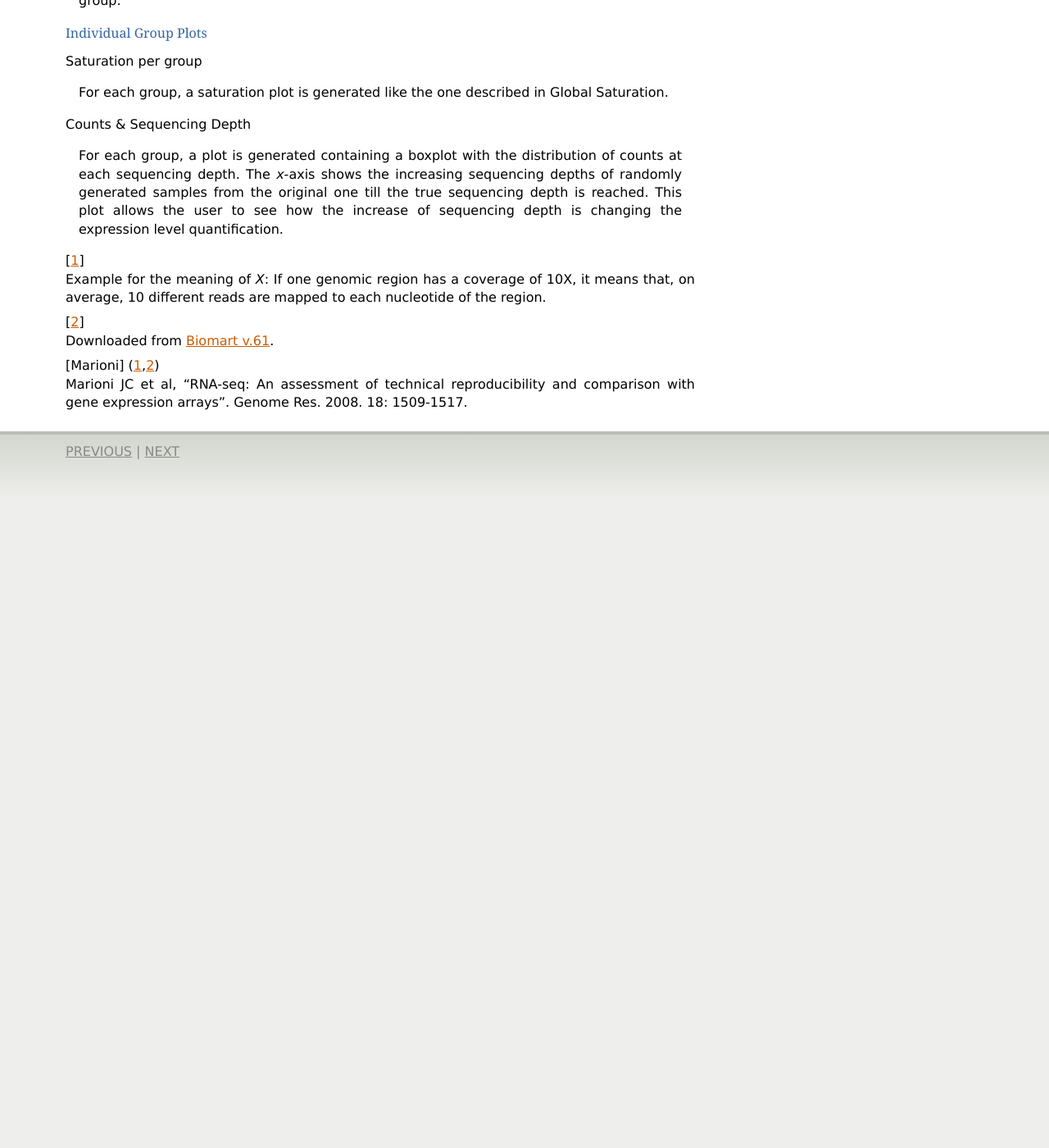
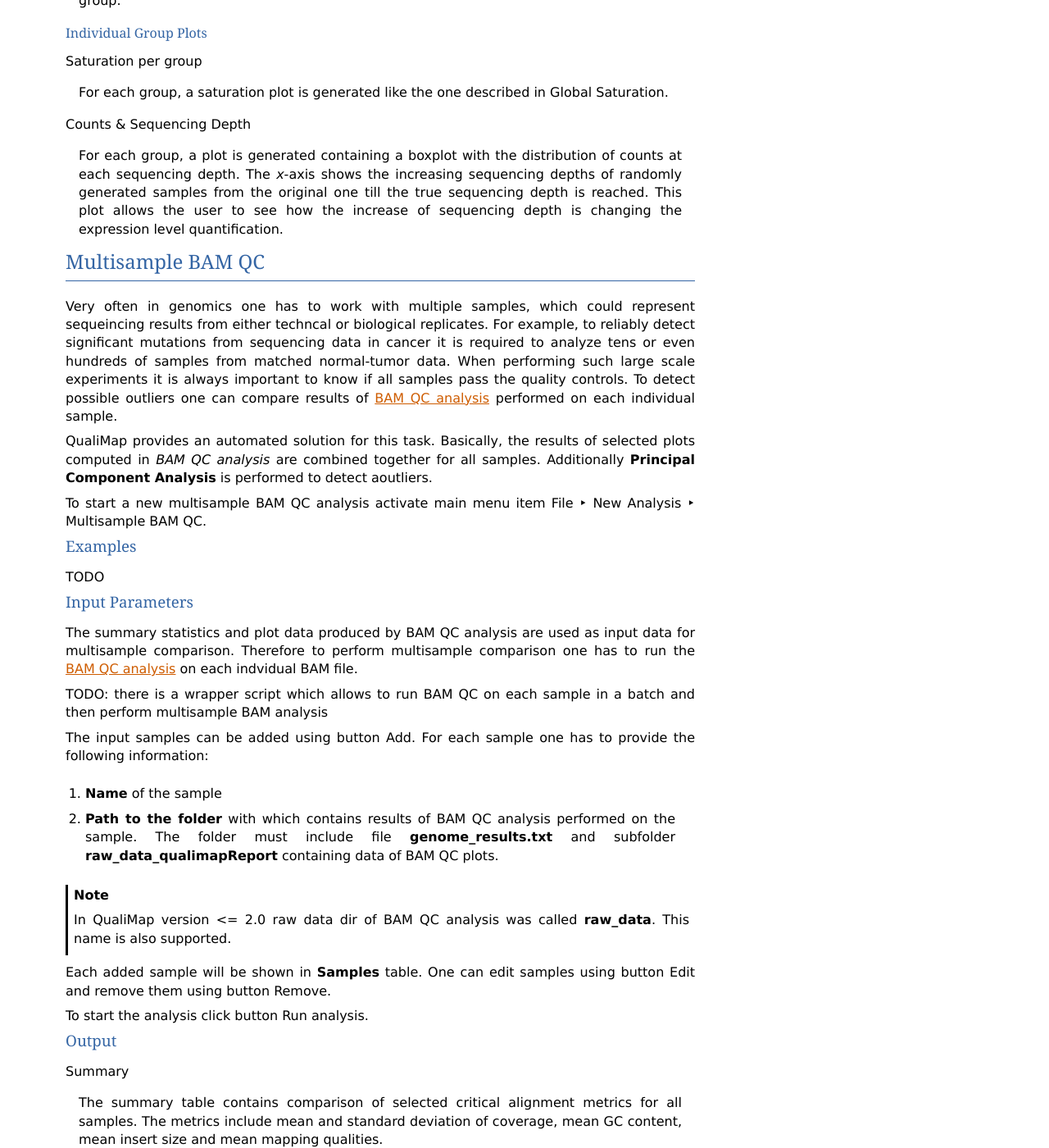
Before and after one commit to scchess/Qualimap, a Sphinx documentation site: the page built from doc/analysis.rst, in a window 1280 px wide and 1400 px high, scrolled down 8873 px. Shown: the whole window at 82% size. Built offline with Sphinx 7.4.7, drawn with Linux system fonts in a browser that asks for light colours; before the commit the page ends 9503 px from its top, so only the background shows below that; some of the changed text lies outside the part shown.

Commit message:
Add documentation for Multiple BAM QC

```diff
--- a/doc/analysis.rst
+++ b/doc/analysis.rst
@@ -340,6 +340,87 @@ Individual Group Plots
 
   For each group, a plot is generated containing a boxplot with the distribution of counts at each sequencing depth. The *x*-axis shows the increasing sequencing depths of randomly generated samples from the original one till the true sequencing depth is reached. This plot allows the user to see how the increase of sequencing depth is changing the expression level quantification.
 
+
+.. _multibamqc:
+
+Multisample BAM QC
+------------------
+
+Very often in genomics one has to work with multiple samples, which could represent sequeincing results from either techncal or biological replicates. For example, to reliably detect significant mutations from sequencing data in cancer it is required to analyze tens or even hundreds of samples from matched normal-tumor data. When performing such large scale experiments it is always important to know if all samples pass the quality controls. To detect possible outliers one can compare results of :ref:`BAM QC analysis<bamqc>` performed on each individual sample.
+
+QualiMap provides an automated solution for this task. Basically, the results of selected plots computed in *BAM QC analysis* are combined together for all samples. Additionally **Principal Component Analysis** is performed to detect aoutliers.
+
+To start a new multisample BAM QC analysis activate main menu item :menuselection:`File --> New Analysis --> Multisample BAM QC`.
+
+Examples
+^^^^^^^^
+
+TODO
+
+.. - `Whole-genome sequencing: HG00096.chrom20.bam <http://qualimap.bioinfo.cipf.es/samples/HG00096.chrom20_result/qualimapReport.html>`_. Report for sample alignment file from `1000 Genomes project <http://1000genomes.org>`_.
+
+
+.. See the :ref:`Sample data <samples>` section for more details about the data used in the examples.
+
+
+Input Parameters
+^^^^^^^^^^^^^^^^
+
+The summary statistics and plot data produced by BAM QC analysis are used as input data for multisample comparison. Therefore to perform multisample comparison one has to run the :ref:`BAM QC analysis<bamqc>` on each indvidual BAM file.
+
+TODO: there is a wrapper script which allows to run BAM QC on each sample in a batch and then perform multisample BAM analysis
+
+The input samples can be added using button :guilabel:`Add`. For each sample one has to provide the following information:
+
+1. **Name** of the sample
+
+2. **Path to the folder** with which contains results of BAM QC analysis performed on the sample. The folder must include file **genome_results.txt** and subfolder **raw_data_qualimapReport** containing data of BAM QC plots.
+
+.. note::
+
+   In QualiMap version <= 2.0 raw data dir of BAM QC analysis was called **raw_data**. This name is also supported.
+
+Each added sample will be shown in **Samples** table. One can edit samples using button :guilabel:`Edit` and remove them using button :guilabel:`Remove`.
+
+To start the analysis click button :guilabel:`Run analysis`.
+
+
+
+Output
+^^^^^^
+
+:guilabel:`Summary`
+
+  The summary table contains comparison of selected critical alignment metrics for all samples. The metrics include mean and standard deviation of coverage, mean GC content, mean insert size and mean mapping qualities.
+
+:guilabel:`Input`
+
+  Here one can check the **input data** and the **parameters** used for the analysis.
+
+:guilabel:`PCA biplot`
+
+  The alignment features presented in the *Summary* section undergo `Principal Component Analysis <http://en.wikipedia.org/wiki/Principal_component_analysis>`_. Afterwards the `biplot <http://en.wikipedia.org/wiki/Biplot>`_ presenting first and second principal component is constructed. The plot shows how much variability demonstarte the analyzed samples. It allows to detect if any samples group together and if there are any outliers among analyzed samples.
+
+:guilabel:`Coverage Across Reference`
+
+:guilabel:`Coverage Histogram (0-50X)`
+
+:guilabel:`Genome Fraction by Coverage`
+
+:guilabel:`Mapped Reads GC Content Distribution`
+
+:guilabel:`Mapped Reads Clipping Profile`
+
+:guilabel:`Mapping Quality Across Reference`
+
+The following plots present the comparison of samples using data from corresponding plots from BAM QC analysis.
+
+Please refer to documentation of :ref:`BAM QC<bamqc>` for detailed information about each plot.
+
+
+  \*\*\*
+
+
 .. [#X] Example for the meaning of *X*: If one genomic region has a coverage of 10X, it means that, on average, 10 different reads are mapped to each nucleotide of the region.
 
 .. [#biomart] Downloaded from `Biomart v.61 <http://feb2011.archive.ensembl.org/biomart/martview>`_.
```
